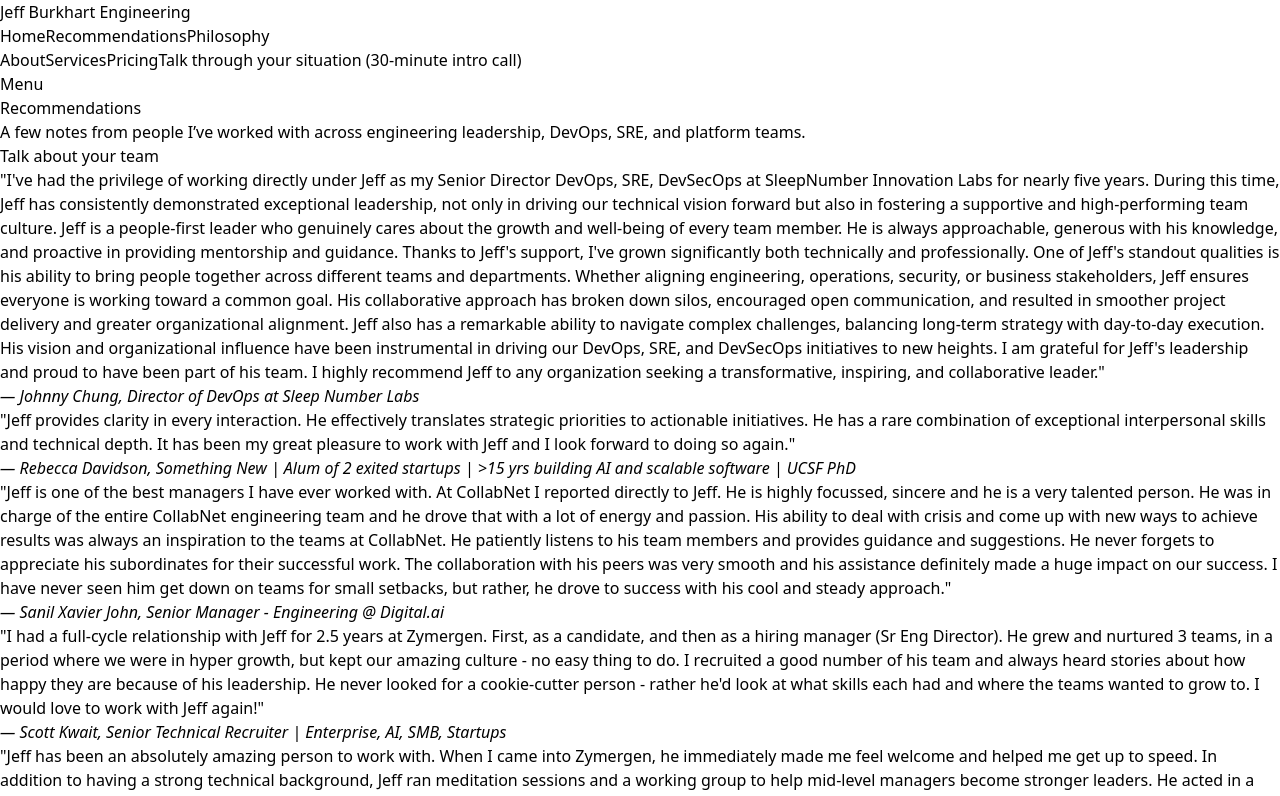
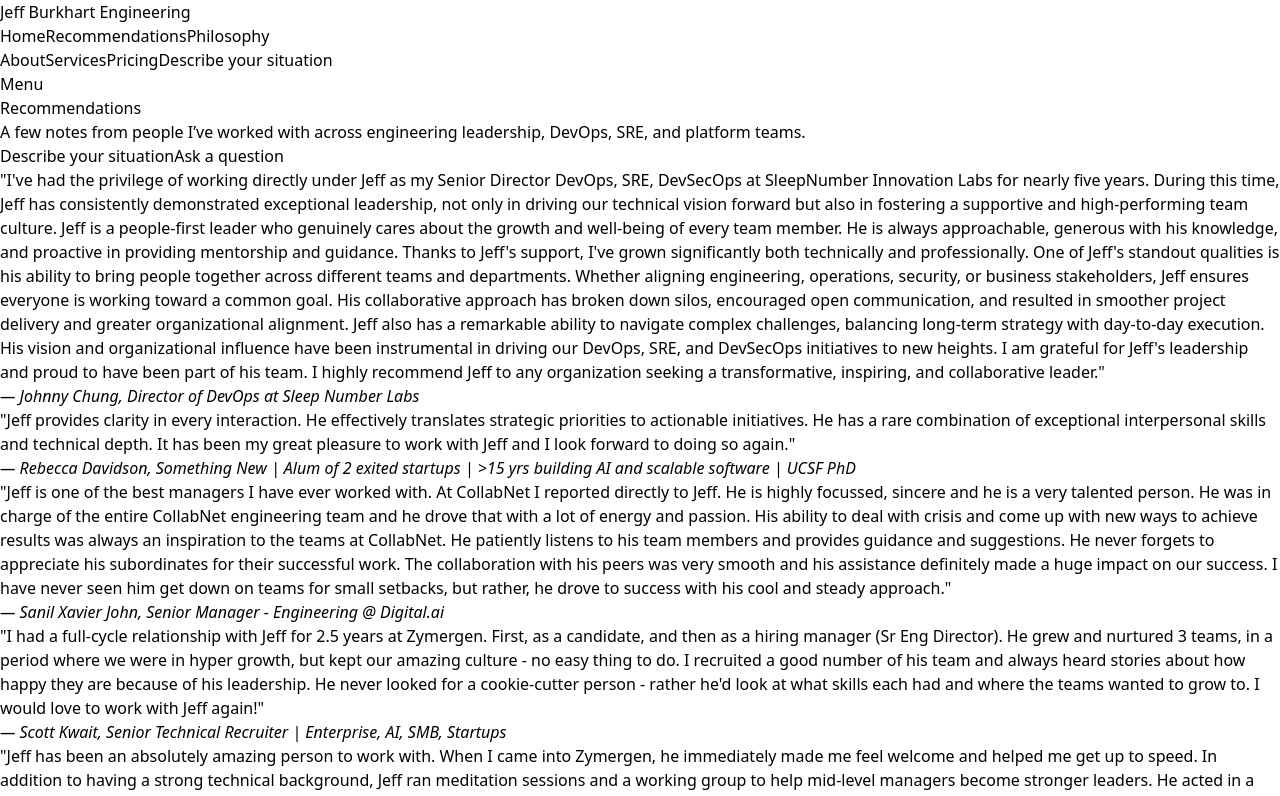
Before and after one commit to jeff-burkhart-portfolio/Fractional, a React (Vite) app: page /recommendations in a window 1280 px wide. Shown: the top 796 px of the page. Built offline with nearby package versions, Linux system fonts and the light colour scheme.

Commit message:
Add progressive CTAs + intent-based contact flow

```diff
--- a/src/components/Layout.jsx
+++ b/src/components/Layout.jsx
@@ -11,7 +11,24 @@
 
   useEffect(() => {
     setMobileOpen(false);
-  }, [location.pathname, location.hash]);
+  }, [location.pathname, location.search, location.hash]);
+
+  const contactLink = '/#contact';
+  const describeLink = '/?intent=describe#contact';
+  const fitLink = '/?intent=fit#contact';
+
+  const headerCta = (() => {
+    if (location.pathname === '/' && calendarUrl) {
+      return { type: 'external', href: calendarUrl, label: 'Talk through your situation (30-minute intro call)' };
+    }
+    if (location.pathname === '/recommendations') {
+      return { type: 'internal', to: describeLink, label: 'Describe your situation' };
+    }
+    if (location.pathname === '/philosophy') {
+      return { type: 'internal', to: fitLink, label: 'See if a fractional engagement makes sense' };
+    }
+    return { type: 'internal', to: contactLink, label: 'Contact' };
+  })();
 
   return (
     <div className="min-h-screen bg-gray-50 text-gray-900">
@@ -51,21 +68,21 @@
               <Link to="/#about" className="hover:text-gray-900 text-gray-600">About</Link>
               <Link to="/#services" className="hover:text-gray-900 text-gray-600">Services</Link>
               <Link to="/#pricing" className="hover:text-gray-900 text-gray-600">Pricing</Link>
-              {calendarUrl ? (
+              {headerCta.type === 'external' ? (
                 <a
-                  href={calendarUrl}
+                  href={headerCta.href}
                   target="_blank"
                   rel="noreferrer"
                   className="whitespace-nowrap rounded-xl bg-gray-900 px-3 py-2 text-[11px] font-medium leading-tight text-white hover:bg-gray-800 lg:text-xs"
                 >
-                  Talk through your situation (30-minute intro call)
+                  {headerCta.label}
                 </a>
               ) : (
                 <Link
-                  to="/#contact"
+                  to={headerCta.to}
                   className="rounded-xl bg-gray-900 px-3 py-2 text-xs font-medium text-white hover:bg-gray-800"
                 >
-                  Contact
+                  {headerCta.label}
                 </Link>
               )}
             </nav>
@@ -113,18 +130,18 @@
                 <Link className="rounded-xl px-3 py-2 text-sm text-gray-700 hover:bg-gray-50" to="/#about">About</Link>
                 <Link className="rounded-xl px-3 py-2 text-sm text-gray-700 hover:bg-gray-50" to="/#services">Services</Link>
                 <Link className="rounded-xl px-3 py-2 text-sm text-gray-700 hover:bg-gray-50" to="/#pricing">Pricing</Link>
-                {calendarUrl ? (
+                {headerCta.type === 'external' ? (
                   <a
                     className="rounded-xl bg-gray-900 px-3 py-2 text-sm font-medium text-white hover:bg-gray-800"
-                    href={calendarUrl}
+                    href={headerCta.href}
                     target="_blank"
                     rel="noreferrer"
                   >
-                    Talk through your situation (30-minute intro call)
+                    {headerCta.label}
                   </a>
                 ) : (
-                  <Link className="rounded-xl bg-gray-900 px-3 py-2 text-sm font-medium text-white hover:bg-gray-800" to="/#contact">
-                    Contact
+                  <Link className="rounded-xl bg-gray-900 px-3 py-2 text-sm font-medium text-white hover:bg-gray-800" to={headerCta.to}>
+                    {headerCta.label}
                   </Link>
                 )}
               </div>
--- a/src/components/ScrollToHash.jsx
+++ b/src/components/ScrollToHash.jsx
@@ -35,7 +35,7 @@
     };
 
     tryScroll();
-  }, [location.pathname, location.hash]);
+  }, [location.pathname, location.search, location.hash]);
 
   return null;
 }
--- a/src/pages/EngineeringPhilosophy.jsx
+++ b/src/pages/EngineeringPhilosophy.jsx
@@ -1,3 +1,4 @@
+import { Link } from 'react-router-dom';
 import Container from '../components/Container';
 import Seo from '../components/Seo';
 
@@ -14,6 +15,20 @@
           <p className="mt-3 text-gray-700">
             These are the principles I use to build durable systems and high-performing, healthy teams.
           </p>
+          <div className="mt-7 flex flex-wrap gap-3">
+            <Link
+              to="/?intent=fit#contact"
+              className="inline-flex w-fit rounded-2xl bg-gray-900 px-5 py-3 text-sm font-medium text-white hover:bg-gray-800"
+            >
+              See if a fractional engagement makes sense
+            </Link>
+            <Link
+              to="/?intent=describe#contact"
+              className="inline-flex w-fit rounded-2xl border border-gray-200 bg-white px-5 py-3 text-sm font-medium text-gray-900 hover:bg-gray-50"
+            >
+              Describe your situation
+            </Link>
+          </div>
 
           <div className="space-y-8">
             {/* Core Philosophy */}
--- a/src/pages/Home.jsx
+++ b/src/pages/Home.jsx
@@ -1,10 +1,35 @@
-import { Link } from 'react-router-dom';
+import { Link, useLocation } from 'react-router-dom';
 import Container from '../components/Container';
 import Seo from '../components/Seo';
 import { siteConfig } from '../siteConfig';
 
 export default function Home() {
   const calendarUrl = siteConfig.calendarUrl;
+  const location = useLocation();
+  const intent = new URLSearchParams(location.search).get('intent') || '';
+
+  const intentConfig = {
+    describe: {
+      subject: 'Describe your situation',
+      prefill:
+        "Here’s my situation:\n\n- Company / stage:\n- Team size:\n- Current pain:\n- What 'better' looks like:\n\nAnything else I should know?",
+    },
+    question: {
+      subject: 'Ask a question',
+      prefill:
+        "My question:\n\nContext:\n\nWhat I’ve tried so far (optional):",
+    },
+    fit: {
+      subject: 'See if a fractional engagement makes sense',
+      prefill:
+        "Does a fractional engagement make sense for this situation?\n\n- Company / stage:\n- Team size:\n- Scope:\n- Timing:\n- Desired outcomes:",
+    },
+  };
+
+  const prefillMessage = intentConfig[intent]?.prefill || '';
+  const subject = intentConfig[intent]?.subject
+    ? `Fractional VP Engineering — ${intentConfig[intent].subject}`
+    : 'Fractional VP Engineering inquiry';
 
   return (
     <div className="bg-gray-50">
@@ -249,6 +274,31 @@
               </div>
             </div>
           </div>
+          <div className="mt-8 flex flex-wrap gap-3">
+            {calendarUrl ? (
+              <a
+                href={calendarUrl}
+                target="_blank"
+                rel="noreferrer"
+                className="rounded-2xl bg-gray-900 px-5 py-3 text-sm font-medium text-white hover:bg-gray-800"
+              >
+                Talk through your situation (30-minute intro call)
+              </a>
+            ) : (
+              <Link
+                to="/#contact"
+                className="rounded-2xl bg-gray-900 px-5 py-3 text-sm font-medium text-white hover:bg-gray-800"
+              >
+                Talk through your situation (30-minute intro call)
+              </Link>
+            )}
+            <Link
+              to="/?intent=fit#contact"
+              className="rounded-2xl border border-gray-200 bg-white px-5 py-3 text-sm font-medium text-gray-900 hover:bg-gray-50"
+            >
+              See if a fractional engagement makes sense
+            </Link>
+          </div>
         </Container>
       </section>
 
@@ -316,13 +366,26 @@
                 </ul>
               </div>
             </div>
-            <form action="https://formspree.io/f/myznydyr" method="POST" className="rounded-3xl border border-gray-200 bg-white p-6 shadow-sm">
+            <form
+              key={intent || 'default'}
+              action="https://formspree.io/f/myznydyr"
+              method="POST"
+              className="rounded-3xl border border-gray-200 bg-white p-6 shadow-sm"
+            >
+              <input type="hidden" name="intent" value={intent} />
+              <input type="hidden" name="_subject" value={subject} />
               <label className="block text-sm font-medium">Name</label>
               <input name="name" className="mt-1 w-full rounded-xl border px-3 py-2" placeholder="Your name" required />
               <label className="mt-4 block text-sm font-medium">Email</label>
               <input name="email" type="email" className="mt-1 w-full rounded-xl border px-3 py-2" placeholder="you@company.com" required />
               <label className="mt-4 block text-sm font-medium">Message</label>
-              <textarea name="message" className="mt-1 w-full rounded-xl border px-3 py-2 h-28" placeholder="How can I help?" required />
+              <textarea
+                name="message"
+                className="mt-1 w-full rounded-xl border px-3 py-2 h-36"
+                placeholder="How can I help?"
+                defaultValue={prefillMessage}
+                required
+              />
               <button type="submit" className="mt-6 w-full rounded-2xl bg-gray-900 px-4 py-2.5 text-sm font-medium text-white hover:bg-gray-800">Send</button>
             </form>
           </div>
--- a/src/pages/Recommendations.jsx
+++ b/src/pages/Recommendations.jsx
@@ -18,12 +18,20 @@
                 A few notes from people I’ve worked with across engineering leadership, DevOps, SRE, and platform teams.
               </p>
             </div>
-            <Link
-              to="/#contact"
-              className="inline-flex w-fit rounded-2xl bg-gray-900 px-5 py-3 text-sm font-medium text-white hover:bg-gray-800"
-            >
-              Talk about your team
-            </Link>
+            <div className="flex flex-wrap gap-3">
+              <Link
+                to="/?intent=describe#contact"
+                className="inline-flex w-fit rounded-2xl bg-gray-900 px-5 py-3 text-sm font-medium text-white hover:bg-gray-800"
+              >
+                Describe your situation
+              </Link>
+              <Link
+                to="/?intent=question#contact"
+                className="inline-flex w-fit rounded-2xl border border-gray-200 bg-white px-5 py-3 text-sm font-medium text-gray-900 hover:bg-gray-50"
+              >
+                Ask a question
+              </Link>
+            </div>
           </div>
 
           <div className="space-y-8">
```
